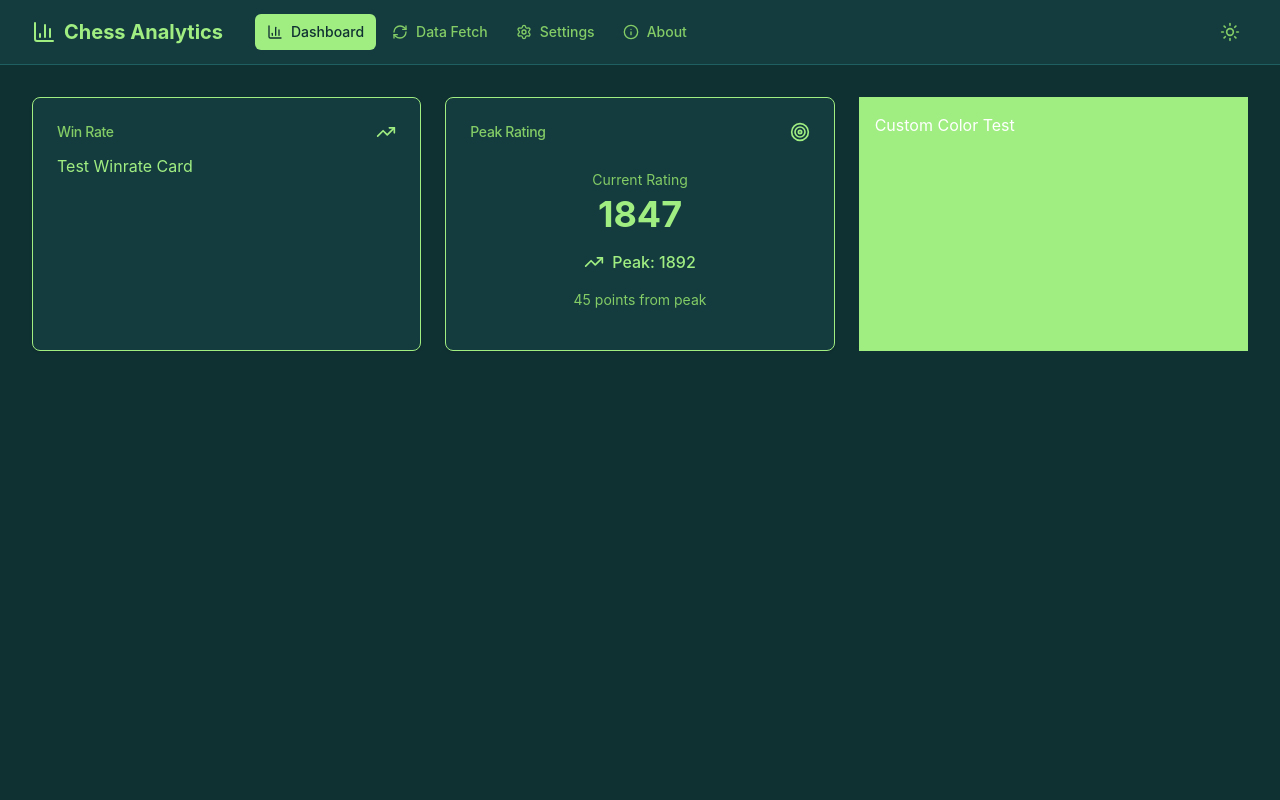
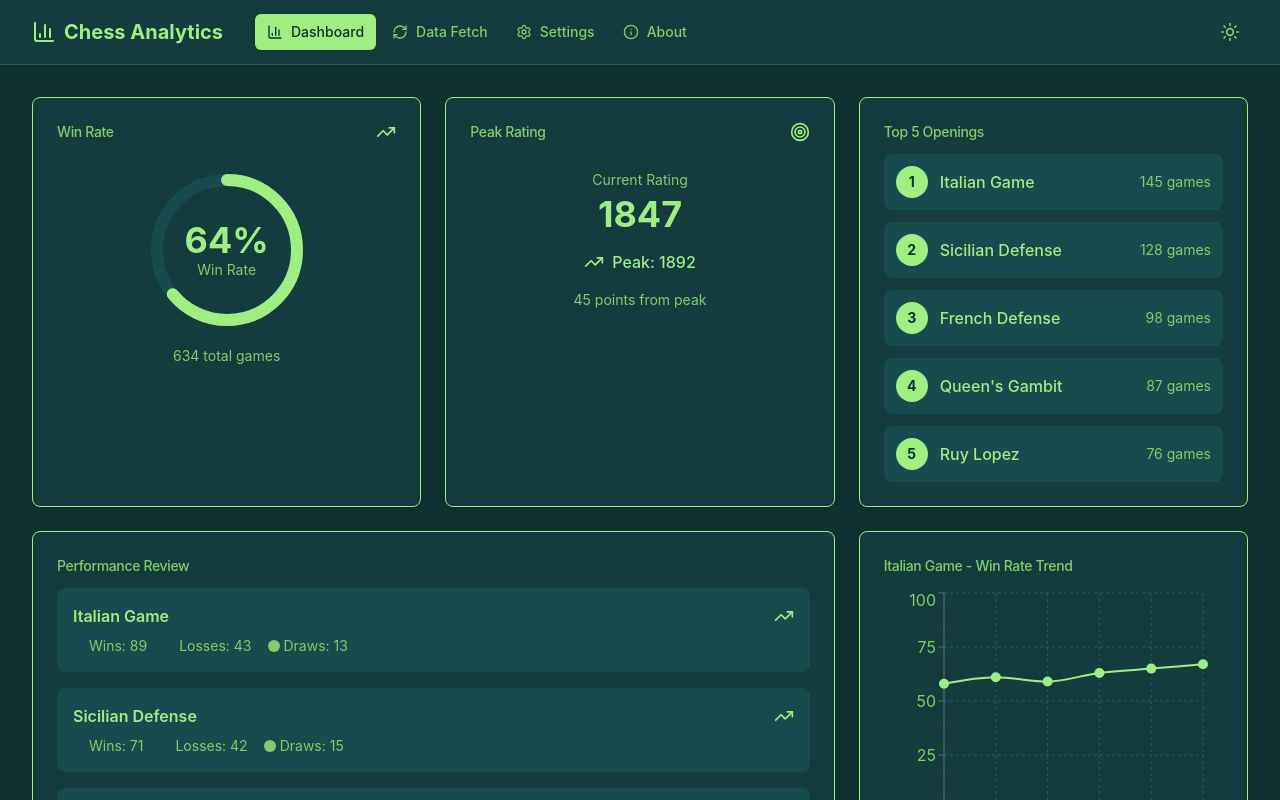
Before and after one commit to Lucasbirkc/chess_dashboard, a React app in the folder frontend/: page / in a window 1280 px wide. Shown: the top 800 px of the page. Built offline with nearby package versions, Linux system fonts and the light colour scheme; the HTML template or start-up script is replaced by a standard one.

Commit message:
Mock setup of Dashboard with mock data

```diff
--- a/frontend/package.json
+++ b/frontend/package.json
@@ -16,6 +16,7 @@
     "react": "^19.1.1",
     "react-dom": "^19.1.1",
     "react-router-dom": "^7.9.5",
+    "recharts": "^3.3.0",
     "tailwind-merge": "^3.3.1"
   },
   "devDependencies": {
--- a/frontend/src/components/OpeningsListCard.tsx
+++ b/frontend/src/components/OpeningsListCard.tsx
@@ -0,0 +1,31 @@
+import { Trophy } from "lucide-react";
+
+interface Opening {
+  name: string;
+  gamesPlayed: number;
+}
+
+interface OpeningsListProps {
+  openings: Opening[];
+}
+
+export const OpeningsListCard = ({ openings }: OpeningsListProps) => {
+  return (
+    <div className="space-y-3">
+      {openings.map((opening, index) => (
+        <div
+          key={index}
+          className="flex items-center justify-between p-3 bg-secondary rounded-lg transition-colors hover:bg-secondary/80"
+        >
+          <div className="flex items-center space-x-3">
+            <div className="flex items-center justify-center w-8 h-8 rounded-full bg-primary text-primary-foreground text-sm font-bold">
+              {index + 1}
+            </div>
+            <span className="font-medium text-foreground">{opening.name}</span>
+          </div>
+          <span className="text-sm text-muted-foreground">{opening.gamesPlayed} games</span>
+        </div>
+      ))}
+    </div>
+  );
+};
--- /dev/null
+++ b/frontend/src/components/OpeningsTrendChartCard.tsx
@@ -0,0 +1,47 @@
+import { LineChart, Line, XAxis, YAxis, CartesianGrid, Tooltip, ResponsiveContainer } from "recharts";
+
+interface ChartData {
+  month: string;
+  winRate: number;
+}
+
+interface OpeningTrendChartProps {
+  data: ChartData[];
+}
+
+export const OpeningTrendChartCard = ({ data }: OpeningTrendChartProps) => {
+  return (
+    <div className="w-full h-64">
+      <ResponsiveContainer width="100%" height="100%">
+        <LineChart data={data} margin={{ top: 5, right: 20, bottom: 5, left: 0 }}>
+          <CartesianGrid strokeDasharray="3 3" className="stroke-border" />
+          <XAxis
+            dataKey="month"
+            className="text-xs"
+            tick={{ fill: "hsl(var(--muted-foreground))" }}
+          />
+          <YAxis
+            className="text-xs"
+            tick={{ fill: "hsl(var(--muted-foreground))" }}
+            domain={[0, 100]}
+          />
+          <Tooltip
+            contentStyle={{
+              backgroundColor: "hsl(var(--card))",
+              border: "1px solid hsl(var(--border))",
+              borderRadius: "0.5rem",
+            }}
+          />
+          <Line
+            type="monotone"
+            dataKey="winRate"
+            stroke="hsl(var(--primary))"
+            strokeWidth={2}
+            dot={{ fill: "hsl(var(--primary))", r: 4 }}
+            activeDot={{ r: 6 }}
+          />
+        </LineChart>
+      </ResponsiveContainer>
+    </div>
+  );
+};
--- a/frontend/src/components/PerformanceReviewCard.tsx
+++ b/frontend/src/components/PerformanceReviewCard.tsx
@@ -0,0 +1,53 @@
+import { TrendingUp, TrendingDown, Minus } from "lucide-react";
+
+interface OpeningPerformance {
+  name: string;
+  wins: number;
+  losses: number;
+  draws: number;
+  trend: "up" | "down" | "neutral";
+}
+
+interface PerformanceReviewProps {
+  data: OpeningPerformance[];
+}
+
+export const PerformanceReviewCard = ({ data }: PerformanceReviewProps) => {
+  const getTrendIcon = (trend: string) => {
+    switch (trend) {
+      case "up":
+        return <TrendingUp className="h-5 w-5 text-success" />;
+      case "down":
+        return <TrendingDown className="h-5 w-5 text-danger" />;
+      default:
+        return <Minus className="h-5 w-5 text-muted-foreground" />;
+    }
+  };
+
+  return (
+    <div className="space-y-4">
+      {data.map((opening, index) => (
+        <div key={index} className="p-4 bg-secondary rounded-lg space-y-2">
+          <div className="flex items-center justify-between">
+            <h4 className="font-semibold text-foreground">{opening.name}</h4>
+            {getTrendIcon(opening.trend)}
+          </div>
+          <div className="flex items-center space-x-4 text-sm">
+            <div className="flex items-center space-x-1">
+              <div className="w-3 h-3 rounded-full bg-success" />
+              <span className="text-muted-foreground">Wins: {opening.wins}</span>
+            </div>
+            <div className="flex items-center space-x-1">
+              <div className="w-3 h-3 rounded-full bg-danger" />
+              <span className="text-muted-foreground">Losses: {opening.losses}</span>
+            </div>
+            <div className="flex items-center space-x-1">
+              <div className="w-3 h-3 rounded-full bg-muted-foreground" />
+              <span className="text-muted-foreground">Draws: {opening.draws}</span>
+            </div>
+          </div>
+        </div>
+      ))}
+    </div>
+  );
+};
--- a/frontend/src/components/WinRateCard.tsx
+++ b/frontend/src/components/WinRateCard.tsx
@@ -1,10 +1,11 @@
 import { StatCard } from "./StatCard";
 import { TrendingUp } from "lucide-react";
+import { WinRateCircle } from "./WinRateCircle";
 
 export const WinRateCard = () => {
   return (
     <StatCard title="Win Rate" icon={<TrendingUp className="h-5 w-5" />}>
-        <p>Test Winrate Card</p>
+        <WinRateCircle winRate={64} totalGames={634} />
     </StatCard>
   );
 };
--- /dev/null
+++ b/frontend/src/components/WinRateCircle.tsx
@@ -0,0 +1,44 @@
+interface WinRateCircleProps {
+  winRate: number;
+  totalGames: number;
+}
+
+export const WinRateCircle = ({ winRate, totalGames }: WinRateCircleProps) => {
+  const circumference = 2 * Math.PI * 70;
+  const strokeDashoffset = circumference - (winRate / 100) * circumference;
+
+  return (
+    <div className="flex flex-col items-center justify-center py-4">
+      <div className="relative w-40 h-40">
+        <svg className="transform -rotate-90 w-40 h-40">
+          <circle
+            cx="80"
+            cy="80"
+            r="70"
+            stroke="currentColor"
+            strokeWidth="12"
+            fill="transparent"
+            className="text-muted"
+          />
+          <circle
+            cx="80"
+            cy="80"
+            r="70"
+            stroke="currentColor"
+            strokeWidth="12"
+            fill="transparent"
+            strokeDasharray={circumference}
+            strokeDashoffset={strokeDashoffset}
+            className="text-success transition-all duration-1000 ease-out"
+            strokeLinecap="round"
+          />
+        </svg>
+        <div className="absolute inset-0 flex flex-col items-center justify-center">
+          <span className="text-4xl font-bold text-foreground">{winRate}%</span>
+          <span className="text-sm text-muted-foreground">Win Rate</span>
+        </div>
+      </div>
+      <p className="text-sm text-muted-foreground mt-4">{totalGames} total games</p>
+    </div>
+  );
+};
--- a/frontend/src/pages/Dashboard.tsx
+++ b/frontend/src/pages/Dashboard.tsx
@@ -1,9 +1,38 @@
 import Navbar from "../components/Navbar";
 import { WinRateCard } from "../components/WinRateCard";
 import { PeakRatingCard } from "../components/PeakRatingCard";
-
+import { StatCard } from "../components/StatCard";
+import { PerformanceReviewCard } from "../components/PerformanceReviewCard";
+import { OpeningsListCard } from "../components/OpeningsListCard";
+import { OpeningTrendChartCard } from "../components/OpeningsTrendChartCard";
 
 export default function Dashboard() {
+    // TEMP MOCK DATA
+    const mockOpenings = [
+        { name: "Italian Game", gamesPlayed: 145 },
+        { name: "Sicilian Defense", gamesPlayed: 128 },
+        { name: "French Defense", gamesPlayed: 98 },
+        { name: "Queen's Gambit", gamesPlayed: 87 },
+        { name: "Ruy Lopez", gamesPlayed: 76 },
+    ];
+
+    const mockPerformance = [
+        { name: "Italian Game", wins: 89, losses: 43, draws: 13, trend: "up" as const },
+        { name: "Sicilian Defense", wins: 71, losses: 42, draws: 15, trend: "up" as const },
+        { name: "French Defense", wins: 48, losses: 38, draws: 12, trend: "neutral" as const },
+        { name: "Queen's Gambit", wins: 52, losses: 28, draws: 7, trend: "up" as const },
+        { name: "Ruy Lopez", wins: 38, losses: 31, draws: 7, trend: "down" as const },
+    ];
+
+    const mockTrendData = [
+        { month: "Jan", winRate: 58 },
+        { month: "Feb", winRate: 61 },
+        { month: "Mar", winRate: 59 },
+        { month: "Apr", winRate: 63 },
+        { month: "May", winRate: 65 },
+        { month: "Jun", winRate: 67 },
+    ];
+
     return (
         <>
             <div className="min-h-screen bg-background">
@@ -19,11 +48,21 @@ export default function Dashboard() {
                         {/* Peak rating */}
                         <PeakRatingCard></PeakRatingCard>
 
-                        {/* Top 5 openings */}
-                        <div className="bg-primary text-white p-4">
-                            Custom Color Test
+                        {/* Top 5 Openings Card */}
+                        <StatCard title="Top 5 Openings">
+                            <OpeningsListCard openings={mockOpenings} />
+                        </StatCard>
+                        {/* Performance Review Card - spans 2 columns */}
+                        <div className="lg:col-span-2">
+                            <StatCard title="Performance Review">
+                                <PerformanceReviewCard data={mockPerformance} />
+                            </StatCard>
                         </div>
-                        {/* Performance Review */}
+
+                        {/* Most Played Opening Trend - spans 1 column */}
+                        <StatCard title="Italian Game - Win Rate Trend">
+                            <OpeningTrendChartCard data={mockTrendData} />
+                        </StatCard>
                     </div>
                 </main>
             </div>
```
Also changed, not shown: 1 other file (tests, documents, lock files or other folders).
